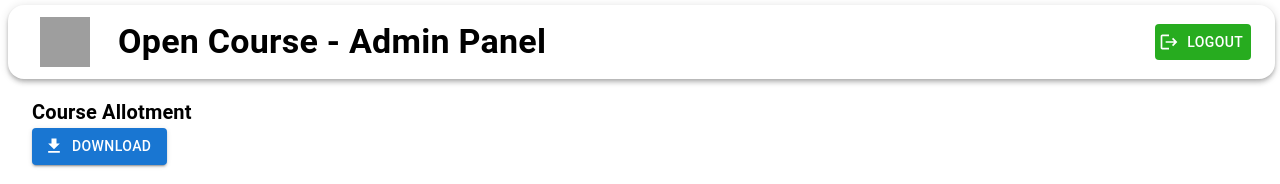
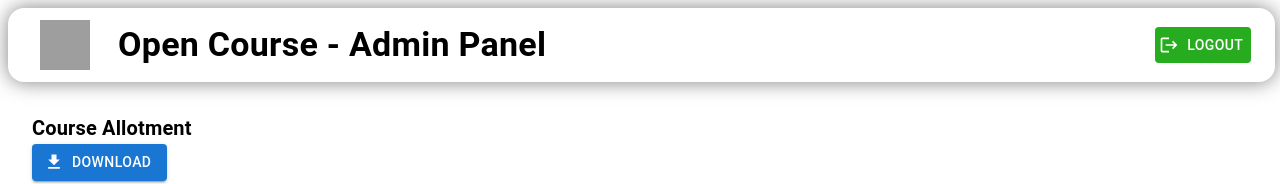
Before and after one commit to 4rjunc/opencourse-webapp, a React (Vite) app in the folder openFrontend/: page /administrator in a window 1280 px wide. Shown: the top 184 px of the page. Built offline with nearby package versions, Linux system fonts and the light colour scheme; no server answers; sample sign-in values are in the browser's storage; grey boxes are pictures that could not be loaded.

Commit message:
Fixing App Bar

```diff
--- a/openFrontend/src/components/Administrator.jsx
+++ b/openFrontend/src/components/Administrator.jsx
@@ -112,10 +112,10 @@ const Administrator = () => {
 
   return (
     <>
-      <div style={{ marginBottom: "3.5rem", marginTop: "2rem" }}>
+      <div style={{ marginBottom: "3.5rem", marginTop: "3rem" }}>
         <Box sx={{ flexGrow: 1 }}>
-          <AppBar position="fixed" sx={{ backgroundColor: "white", color:"black", borderRadius:"1rem",  marginTop: ".3rem", marginLeft: ".3rem", marginRight: ".3rem", width:"99%" }}>
-            <Toolbar>
+        <AppBar position="fixed" sx={{ backgroundColor: "white", color:"black", borderRadius:"1rem",  marginTop: ".5rem", marginLeft: ".3rem", marginRight: ".3rem", width:"99%",    boxShadow: "0 0 20px rgba(0, 0, 0, 0.5)" // Adding the boxShadow property for shadow
+ }}>            <Toolbar>
               <IconButton
                 size="large"
                 edge="start"
--- a/openFrontend/src/components/Course.jsx
+++ b/openFrontend/src/components/Course.jsx
@@ -144,7 +144,8 @@ const Course = () => {
       <>
     <div style={{marginBottom:"4.5rem"}}>
       <Box sx={{ flexGrow: 1 }}>
-      <AppBar position="fixed" sx={{ backgroundColor: "white", color:"black", borderRadius:"1rem",  marginTop: ".3rem", marginLeft: ".3rem", marginRight: ".3rem", width:"99%" }}>          <Toolbar>
+      <AppBar position="fixed" sx={{ backgroundColor: "white", color:"black", borderRadius:"1rem",  marginTop: ".5rem", marginLeft: ".3rem", marginRight: ".3rem", width:"99%",    boxShadow: "0 0 20px rgba(0, 0, 0, 0.5)" // Adding the boxShadow property for shadow
+ }}>          <Toolbar>
             <IconButton
               size="large"
               edge="start"
@@ -169,7 +170,7 @@ const Course = () => {
           </Toolbar>
         </AppBar>
       </Box>
-      <div style={{ margin: "3rem" }}>
+      <div style={{ margin: "4rem" }}>
         <Box
           sx={{
             display: "flex",
```
